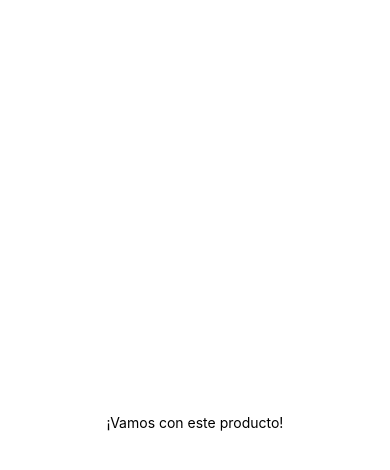
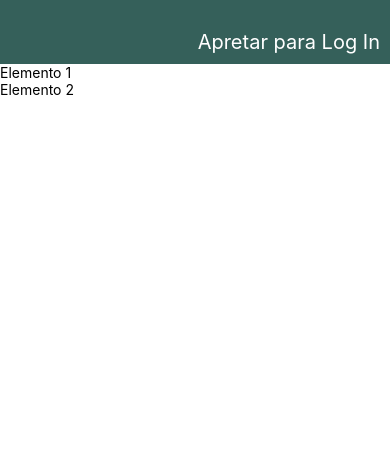
Before and after one commit to jaubass/frontend-prod3, a React Native app: screen / in a window 390 px wide. Shown: the top 470 px of the page. Built offline with nearby package versions, Linux system fonts and the light colour scheme.

Commit message:
pruebas Paco

```diff
--- a/App.js
+++ b/App.js
@@ -1,20 +1,7 @@
-import { StatusBar } from 'expo-status-bar';
-import { StyleSheet, Text, View } from 'react-native';
+import { Home } from './app/views/Home';
 
 export default function App() {
   return (
-    <View style={styles.container}>
-      <Text>¡Vamos con este producto!</Text>
-      <StatusBar style="auto" />
-    </View>
+    <Home />
   );
 }
-
-const styles = StyleSheet.create({
-  container: {
-    flex: 1,
-    backgroundColor: '#fff',
-    alignItems: 'center',
-    justifyContent: 'center',
-  },
-});
--- /dev/null
+++ b/app/views/Home.js
@@ -0,0 +1,15 @@
+import React from 'react';
+import { Text, View } from 'react-native';
+import { LogIn } from '../widgets/LogIn';
+
+export class Home extends React.Component {
+    render() {
+        return (
+            <View>
+                <LogIn msg="Apretar para Log In" />
+                <Text>Elemento 1</Text>
+                <Text>Elemento 2</Text>
+            </View>
+        );
+    }
+}
--- /dev/null
+++ b/app/widgets/LogIn.js
@@ -0,0 +1,36 @@
+import React from 'react';
+import { Text, View, StyleSheet } from 'react-native';
+
+const styles = StyleSheet.create({
+    textoCabecera: {
+        textAlign: 'right',
+        color: 'white',
+        fontSize: 20,
+    },
+    cabecera: {
+        paddingTop: 30,
+        paddingBottom: 10,
+        paddingRight: 10,
+        backgroundColor: "#35605a",
+    },
+});
+
+export class LogIn extends React.Component {
+    constructor(props) {
+        super(props);
+        this.state = { logged: false};
+    }
+
+    changeLog = () => {
+        this.setState({ logged: !this.state.logged });
+    }
+
+    render() {
+        const text = this.state.logged ? 'Usuario Anónimo' : this.props.msg;
+        return (
+            <View style={styles.cabecera}>
+                <Text style={styles.textoCabecera} onPress={this.changeLog}>{text}</Text>
+            </View>
+        );
+    }
+}
```
